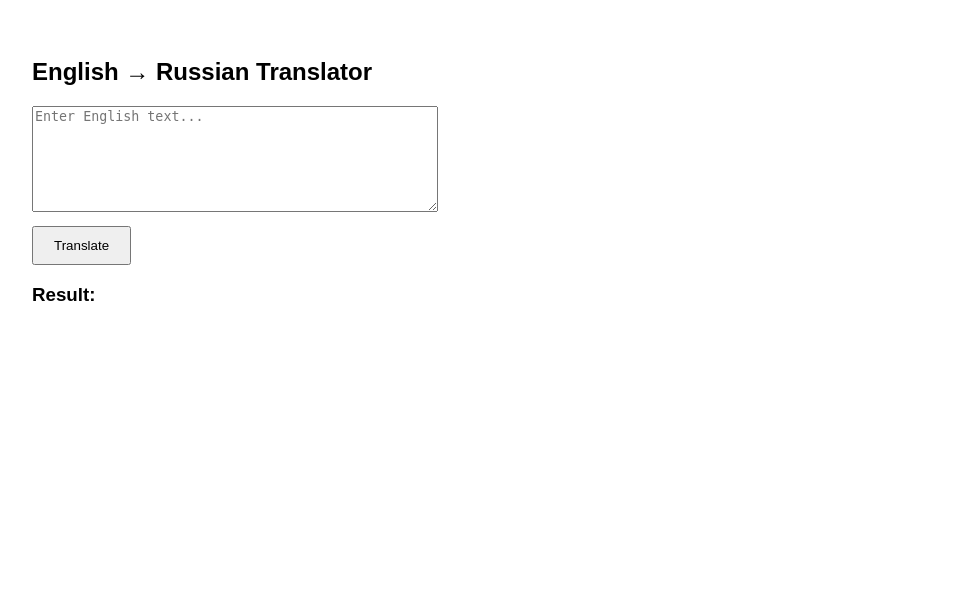
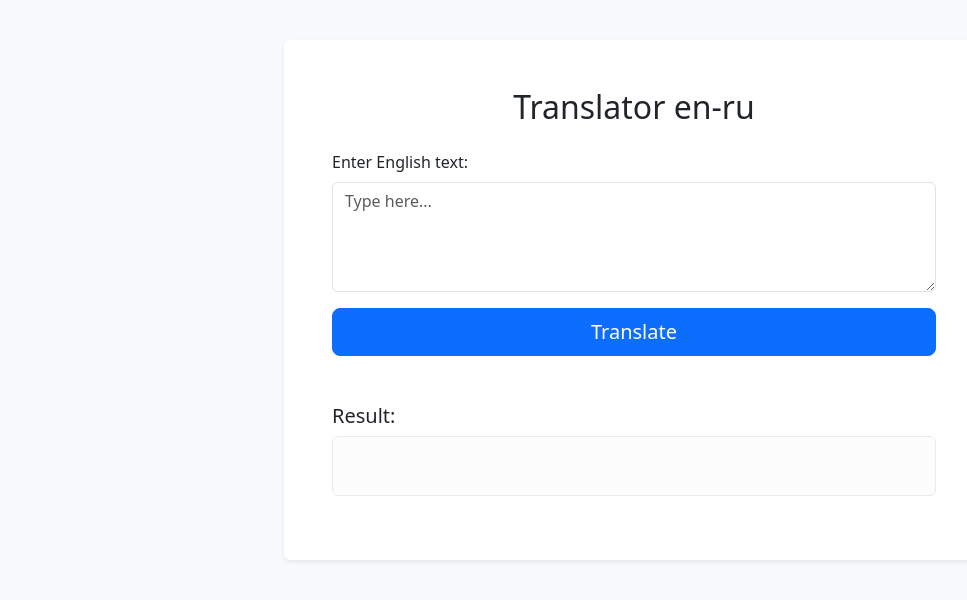
Before and after one commit to Archibasov-D/web_translator, a FastAPI app: page / in a window 1280 px wide. Shown: the top 600 px of the page, without its empty margins (6-973 px from the left). Run offline with FastAPI, Linux system fonts and the light colour scheme.

Commit message:
New html file

```diff
--- a/app/templates/index.html
+++ b/app/templates/index.html
@@ -3,50 +3,69 @@
 <head>
     <meta charset="UTF-8">
     <title>Translator</title>
+    <!-- Bootstrap CSS -->
+    <link href="https://cdn.jsdelivr.net/npm/bootstrap@5.3.0/dist/css/bootstrap.min.css" rel="stylesheet">
     <style>
-        body { font-family: Arial; padding: 30px; }
-        textarea { width: 400px; height: 100px; }
-        button { padding: 10px 20px; margin-top: 10px; }
-        #result { margin-top: 20px; font-weight: bold; }
+        body { padding-top: 40px; background-color: #f8f9fa; }
+        .container { max-width: 700px; }
     </style>
 </head>
 <body>
+    <div class="container shadow-sm bg-white rounded p-5">
+        <h2 class="mb-4 text-center">Translator en-ru</h2>
 
-    <h2>English → Russian Translator</h2>
+        <div class="mb-3">
+            <label for="text" class="form-label">Enter English text:</label>
+            <textarea class="form-control" id="text" rows="4" placeholder="Type here..."></textarea>
+        </div>
 
-    <textarea id="text" placeholder="Enter English text..."></textarea><br>
+        <button id="translate-btn" class="btn btn-primary btn-lg w-100 mb-4">Translate</button>
 
-    <!-- Убираем onclick и добавляем id -->
-    <button id="translateBtn">Translate</button>
+        <h5 class="mt-4">Result:</h5>
+        <div id="result" class="alert alert-light" role="alert" style="min-height: 60px;">
+            <!-- Перевод появится здесь -->
+        </div>
+    </div>
 
-    <h3>Result:</h3>
-    <div id="result"></div>
+    <!-- Bootstrap JS bundle (опционально) -->
+    <script src="https://cdn.jsdelivr.net/npm/bootstrap@5.3.0/dist/js/bootstrap.bundle.min.js"></script>
 
+    <!-- Скрипт для перевода -->
     <script>
-        // Привязываем обработчик клика через JS
-        document.getElementById("translateBtn").addEventListener("click", async function() {
-            let text = document.getElementById("text").value;
+    document.addEventListener("DOMContentLoaded", function() {
+        const btn = document.getElementById('translate-btn');
+        btn.addEventListener('click', async function() {
+            const text = document.getElementById("text").value;
+            const resultDiv = document.getElementById('result');
+
+            if (!text.trim()) {
+                resultDiv.className = 'alert alert-warning';
+                resultDiv.innerText = 'Please enter some text.';
+                return;
+            }
 
             try {
-                let response = await fetch('/predict', {
+                const response = await fetch('/predict', {
                     method: 'POST',
-                    headers: {'Content-Type': 'application/json'},
+                    headers: { 'Content-Type': 'application/json' },
                     body: JSON.stringify({ text: text })
                 });
 
-                let data = await response.json();
+                const data = await response.json();
 
                 if (data.error) {
-                    document.getElementById("result").innerText = "Error: " + data.error;
-                    return;
+                    resultDiv.className = 'alert alert-danger';
+                    resultDiv.innerText = data.error;
+                } else {
+                    resultDiv.className = 'alert alert-success';
+                    resultDiv.innerText = data.result;
                 }
-
-                document.getElementById("result").innerText = data.result;
             } catch (err) {
-                document.getElementById("result").innerText = "Error: " + err.message;
+                resultDiv.className = 'alert alert-danger';
+                resultDiv.innerText = 'Request failed: ' + err;
             }
         });
+    });
     </script>
-
 </body>
 </html>
```
